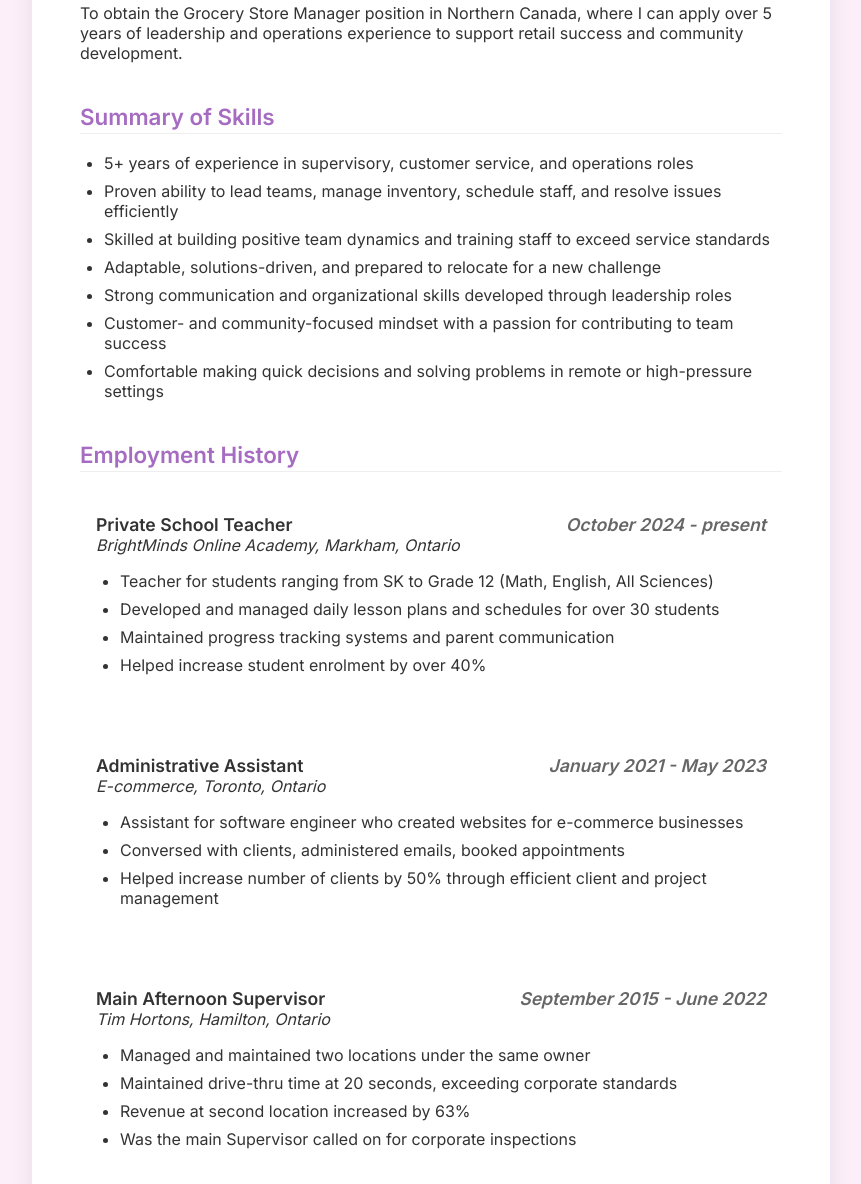
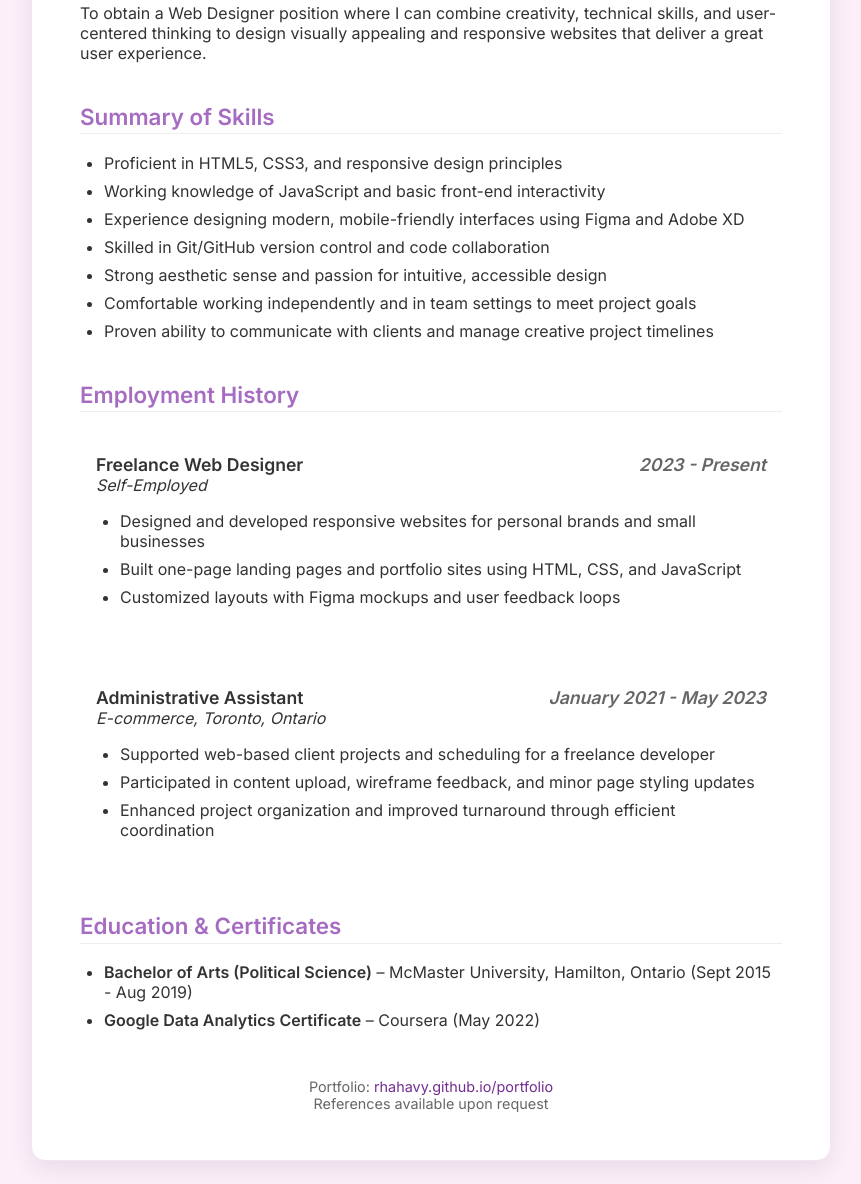
Before and after one commit to rhahavy/resume, a plain HTML site: page index.html in a window 1280 px wide. Shown: the part 284-1468 px from the top of the page, without its empty margins (209-1070 px from the left). Drawn offline with nearby package versions, Linux system fonts and the light colour scheme.

Commit message:
Update index.html

```diff
--- a/index.html
+++ b/index.html
@@ -3,7 +3,7 @@
 <head>
   <meta charset="UTF-8">
   <meta name="viewport" content="width=device-width, initial-scale=1.0">
-  <title>Rhahavy Bala – Resume</title>
+  <title>Rhahavy Bala – Web Designer Resume</title>
   <link href="https://fonts.googleapis.com/css2?family=Inter:wght@400;600&family=Playfair+Display:wght@600&display=swap" rel="stylesheet">
   <style>
     :root {
@@ -130,19 +130,19 @@
 
     <div class="section">
       <h2>Objective</h2>
-      <p>To obtain the Grocery Store Manager position in Northern Canada, where I can apply over 5 years of leadership and operations experience to support retail success and community development.</p>
+      <p>To obtain a Web Designer position where I can combine creativity, technical skills, and user-centered thinking to design visually appealing and responsive websites that deliver a great user experience.</p>
     </div>
 
     <div class="section">
       <h2>Summary of Skills</h2>
       <ul>
-        <li>5+ years of experience in supervisory, customer service, and operations roles</li>
-        <li>Proven ability to lead teams, manage inventory, schedule staff, and resolve issues efficiently</li>
-        <li>Skilled at building positive team dynamics and training staff to exceed service standards</li>
-        <li>Adaptable, solutions-driven, and prepared to relocate for a new challenge</li>
-        <li>Strong communication and organizational skills developed through leadership roles</li>
-        <li>Customer- and community-focused mindset with a passion for contributing to team success</li>
-        <li>Comfortable making quick decisions and solving problems in remote or high-pressure settings</li>
+        <li>Proficient in HTML5, CSS3, and responsive design principles</li>
+        <li>Working knowledge of JavaScript and basic front-end interactivity</li>
+        <li>Experience designing modern, mobile-friendly interfaces using Figma and Adobe XD</li>
+        <li>Skilled in Git/GitHub version control and code collaboration</li>
+        <li>Strong aesthetic sense and passion for intuitive, accessible design</li>
+        <li>Comfortable working independently and in team settings to meet project goals</li>
+        <li>Proven ability to communicate with clients and manage creative project timelines</li>
       </ul>
     </div>
 
@@ -150,13 +150,12 @@
       <h2>Employment History</h2>
 
       <div class="job">
-        <div class="job-title">Private School Teacher <span class="dates">October 2024 - present</span></div>
-        <div><em>BrightMinds Online Academy, Markham, Ontario</em></div>
+        <div class="job-title">Freelance Web Designer <span class="dates">2023 - Present</span></div>
+        <div><em>Self-Employed</em></div>
         <ul>
-          <li>Teacher for students ranging from SK to Grade 12 (Math, English, All Sciences)</li>
-          <li>Developed and managed daily lesson plans and schedules for over 30 students</li>
-          <li>Maintained progress tracking systems and parent communication</li>
-          <li>Helped increase student enrolment by over 40%</li>
+          <li>Designed and developed responsive websites for personal brands and small businesses</li>
+          <li>Built one-page landing pages and portfolio sites using HTML, CSS, and JavaScript</li>
+          <li>Customized layouts with Figma mockups and user feedback loops</li>
         </ul>
       </div>
 
@@ -164,20 +163,9 @@
         <div class="job-title">Administrative Assistant <span class="dates">January 2021 - May 2023</span></div>
         <div><em>E-commerce, Toronto, Ontario</em></div>
         <ul>
-          <li>Assistant for software engineer who created websites for e-commerce businesses</li>
-          <li>Conversed with clients, administered emails, booked appointments</li>
-          <li>Helped increase number of clients by 50% through efficient client and project management</li>
-        </ul>
-      </div>
-
-      <div class="job">
-        <div class="job-title">Main Afternoon Supervisor <span class="dates">September 2015 - June 2022</span></div>
-        <div><em>Tim Hortons, Hamilton, Ontario</em></div>
-        <ul>
-          <li>Managed and maintained two locations under the same owner</li>
-          <li>Maintained drive-thru time at 20 seconds, exceeding corporate standards</li>
-          <li>Revenue at second location increased by 63%</li>
-          <li>Was the main Supervisor called on for corporate inspections</li>
+          <li>Supported web-based client projects and scheduling for a freelance developer</li>
+          <li>Participated in content upload, wireframe feedback, and minor page styling updates</li>
+          <li>Enhanced project organization and improved turnaround through efficient coordination</li>
         </ul>
       </div>
     </div>
@@ -191,6 +179,7 @@
     </div>
 
     <div class="footer">
+      Portfolio: <a href="https://rhahavy.github.io/portfolio" target="_blank">rhahavy.github.io/portfolio</a><br>
       References available upon request
     </div>
   </div>
```
